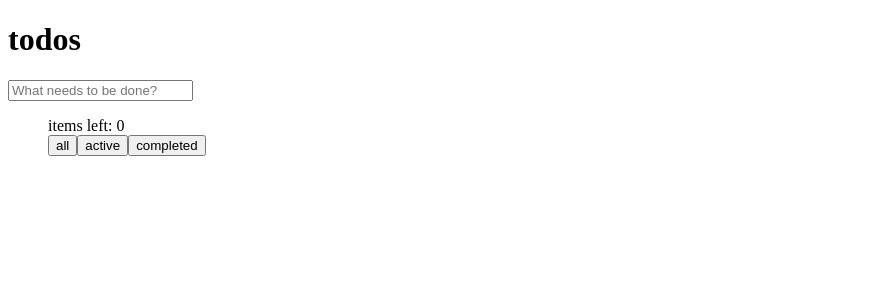
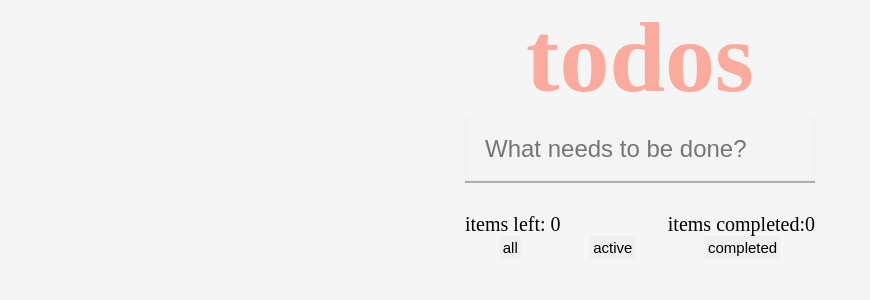
Before and after one commit to ViktorSuvorov/React-todo, a React (Create React App) app: page / in a window 1280 px wide. Shown: the top 300 px of the page, without its empty margins (0-870 px from the left). Built offline with nearby package versions, Linux system fonts and the light colour scheme.

Commit message:
Added buttons.Counter.Some draft styles

```diff
--- a/src/App.js
+++ b/src/App.js
@@ -7,7 +7,7 @@ class App extends Component {
 
   render() {
     return (
-    <div className="App">
+    <div className="app">
 
     <Header />
     <TodoList />
--- a/src/Components/TodoForm.js
+++ b/src/Components/TodoForm.js
@@ -13,7 +13,7 @@ this.setState({
 handleSubmit =(event) => {
   event.preventDefault()
   this.props.onSubmit({
-    id:new Date(),
+    id:new Date() + Math.random(),
     text:this.state.text,
     complete:false,
   })
@@ -22,7 +22,7 @@ handleSubmit =(event) => {
 
   render() {
     return (
-      <form onSubmit={this.handleSubmit}>
+      <form className='todo-form' onSubmit={this.handleSubmit}>
         <input value={this.state.text} onChange={this.handleChange} id="todo-form-input"  name="text" placeholder="What needs to be done?" />
       </form>
     );
--- a/src/Components/TodoItem.js
+++ b/src/Components/TodoItem.js
@@ -1,4 +1,16 @@
-import React from 'react'
+import React from "react";
 
-export default props => (
-<li className={props.todo.complete ? 'todo-item--completed' : 'todo-item' } onClick={props.toggleComplete}> {props.todo.text}</li>);
+export default (props) => (
+  <div className="todo-item">
+    <button id='button-complete' onClick={props.toggleComplete}>✓</button>
+    <li
+      className={
+        props.todo.complete ? "todo-item--completed" : "todo-item--active"
+      }
+    >
+      {" "}
+      {props.todo.text}
+    </li>
+    <button onClick={props.deleteTodo}>X</button>
+  </div>
+);
--- a/src/Components/TodoList.js
+++ b/src/Components/TodoList.js
@@ -13,6 +13,12 @@ class TodoList extends Component {
       todos: [todo, ...this.state.todos],
     });
   };
+
+  handleDeleteTodo = (id) => {
+      this.setState({
+          todos:this.state.todos.filter(todo => todo.id !==id)
+      })
+  }
 
   toggleComplete = (id) => {
     this.setState({
@@ -49,8 +55,6 @@ class TodoList extends Component {
       todos = this.state.todos.filter((todo) => todo.complete);
     }
 
-
-
     return (
       <div>
         <TodoForm onSubmit={this.addTodo} />
@@ -59,15 +63,22 @@ class TodoList extends Component {
             <TodoItem
               key={todo.id}
               toggleComplete={() => this.toggleComplete(todo.id)}
+              deleteTodo={() => this.handleDeleteTodo(todo.id)}
               id={todo.id}
               todo={todo}
             />
           ))}
-          <div>
+          <div className="todo-info">
+          <div className="todo-info-item">
             items left:{" "}
             {this.state.todos.filter((todo) => !todo.complete).length}
+            </div>
+            <div className="todo-info-item">
+            items completed:
+            {this.state.todos.filter((todo) => todo.complete).length}
+            </div>
           </div>
-          <div>
+          <div className='info-buttons'>
             <button onClick={() => this.updateTodoToShow("all")}>all</button>
             <button onClick={() => this.updateTodoToShow("active")}>
               active
--- a/src/index.css
+++ b/src/index.css
@@ -1,8 +1,100 @@
+* {
+  margin: 0;
+  padding: 0;
+}
+
+ul {
+  list-style: none;
+}
+
+ul li {
+    max-width: 100%;
+}
+
+body {
+  display: flex;
+  justify-content: center;
+  background-color: whitesmoke;
+  font-size: 30px;
+}
+
+.app {
+  max-width:  800px;
+  min-width: 350px;
+}
+
+.header-h1 {
+  font-size: 100px;
+  color: tomato;
+  opacity: 0.5;
+  text-align: center;
+}
+
 .todo-item--completed {
-    text-decoration: line-through;
+  text-decoration: line-through;
+}
+
+.todo-item--active {
+  text-decoration: none;
+}
+
+.todo-item {
+  display: flex;
+  flex-wrap: wrap;
+  justify-content: space-between;
+  border: none;
+  padding: 12px 12px;
+  font-size: 33px;
+  font-weight: normal;
+}
+
+.todo-item button {
+    background-color:rgba(77%, 4%, 4%, 0.7);
+    border: none;
+    color: white;
+    padding: 5px;
+    text-align: center;
+    text-decoration: none;
+    display: inline-block;
+    font-size: 10px;
+    margin: 4px 2px;
+    border-radius: 50%;
+}
+
+.todo-info {
+  display: flex;
+  justify-content: space-between;
+  flex-wrap: wrap;
+  font-size: 20px;
 
 }
 
-.todo-item {
-    text-decoration: none;
+.info-buttons {
+  display: flex;
+  justify-content: space-around;
 }
+
+.info-buttons button {
+  border: none;
+  font-size: 15px;
+  padding-left: 3px;
+  padding-right: 3px;
+  padding-bottom: 3px;
+  padding-top: 3px;
+}
+
+#button-complete {
+    background-color:rgba(13%, 38%, 18%, 0.7);
+}
+
+#todo-form-input {
+  padding-left: 20px;
+  padding-right: 20px;
+  padding-top: 20px;
+  padding-bottom: 20px;
+  background: rgba(0, 0, 0, 0.003);
+  border: none;
+  box-shadow: inset 0 -2px 1px rgba(0, 0, 0, 0.3);
+  font-size: 24px;
+  margin-bottom: 30px;
+}
```
Also changed, not shown: src/Components/Footer.js (added).
